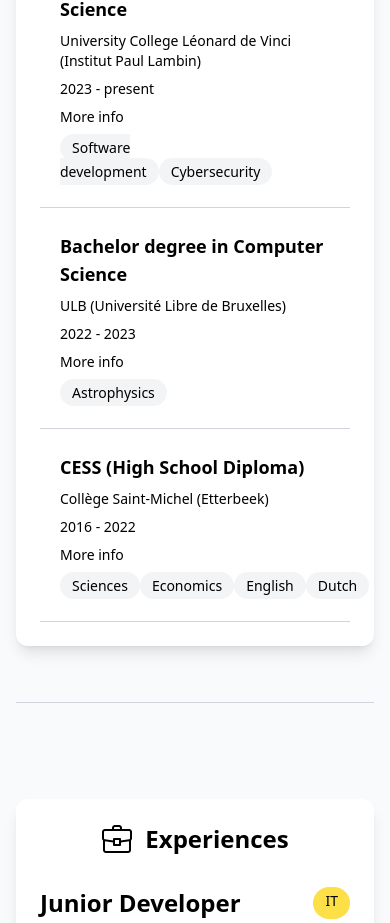
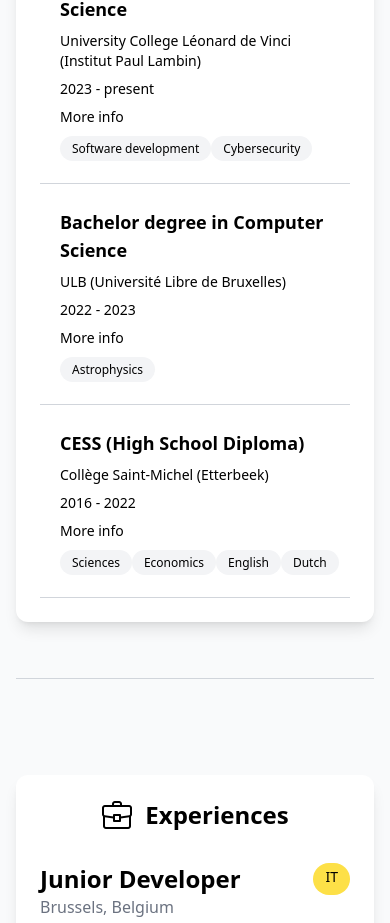
Before and after one commit to sacha-croon-vinci/Online-Resume, a React (Vite) app: page / in a window 390 px wide. Shown: the part 1915-2838 px from the top of the page. Built offline with nearby package versions, Linux system fonts and the light colour scheme.

Commit message:
fix(responsive): elements of studies

```diff
--- a/src/components/Experiences/ExperienceItem.tsx
+++ b/src/components/Experiences/ExperienceItem.tsx
@@ -30,7 +30,7 @@
                 <p>Company : {company}</p>
                 <p>{date}</p>
                 <p >{description}</p>
-                <div className="flex fle gap-5 mt-4">
+                <div className="flex gap-5 mt-4">
                     {option && (
                         <ul className="list-disc list-inside">
                             {option.map((item) => (
--- a/src/components/Studies/StudyItem.tsx
+++ b/src/components/Studies/StudyItem.tsx
@@ -16,11 +16,11 @@
                 <p className="text-sm dark:text-gray-300">{date}</p>
                 <a href={link} target="_blank" rel="noreferrer" className="text-sm dark:text-gray-300 hover:underline">More info</a>
             </div>
-            <div>
+            <div className="flex-wrap sm:w-1/2 ">
                 {option?.map((item) => (
                     <span
                         key={item}
-                        className="px-3 py-1 bg-gray-100 dark:bg-gray-700 rounded-full text-sm select-none
+                        className="px-3 py-1 bg-gray-100 dark:bg-gray-700 rounded-full text-xs select-none
                         dark:text-gray-300 transform transition-transform duration-200 hover:scale-110 hover:bg-green-500 dark:hover:bg-red-500 hover:text-white"
                     >
                         {item}
```
